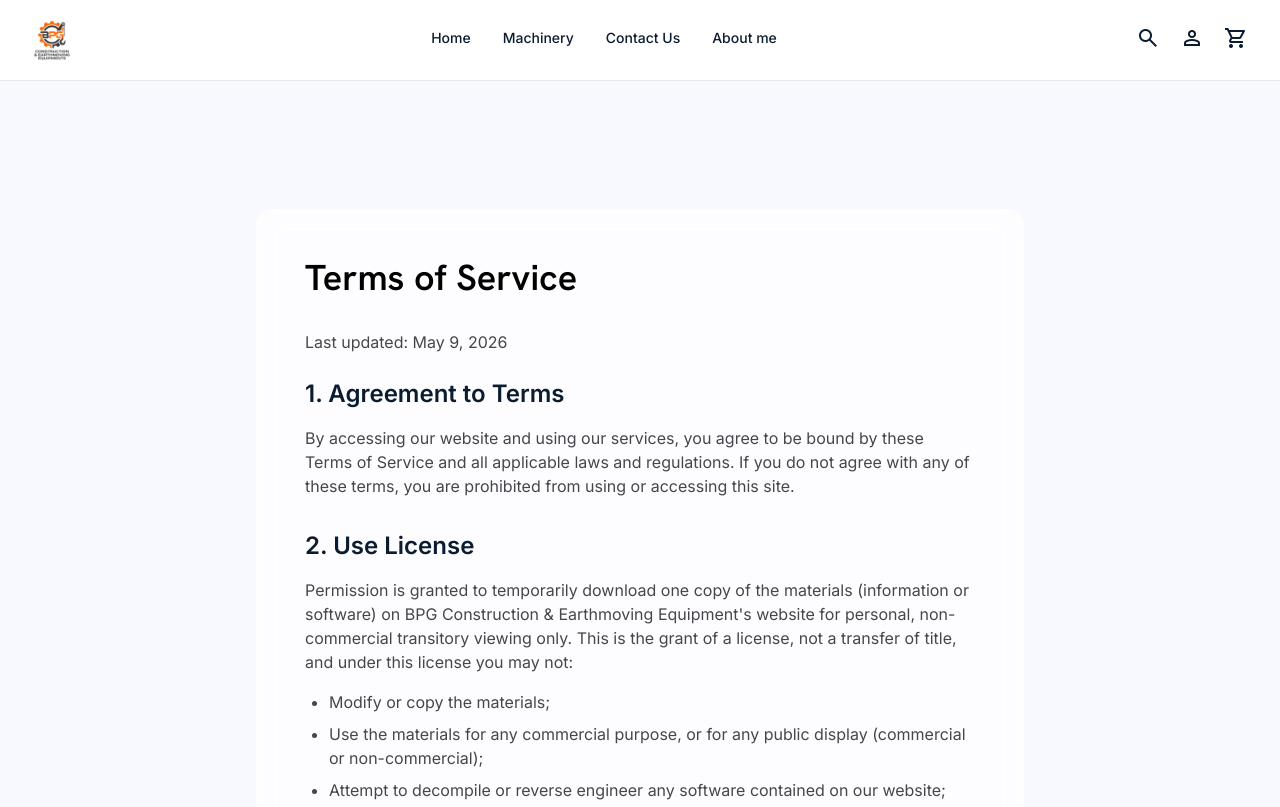
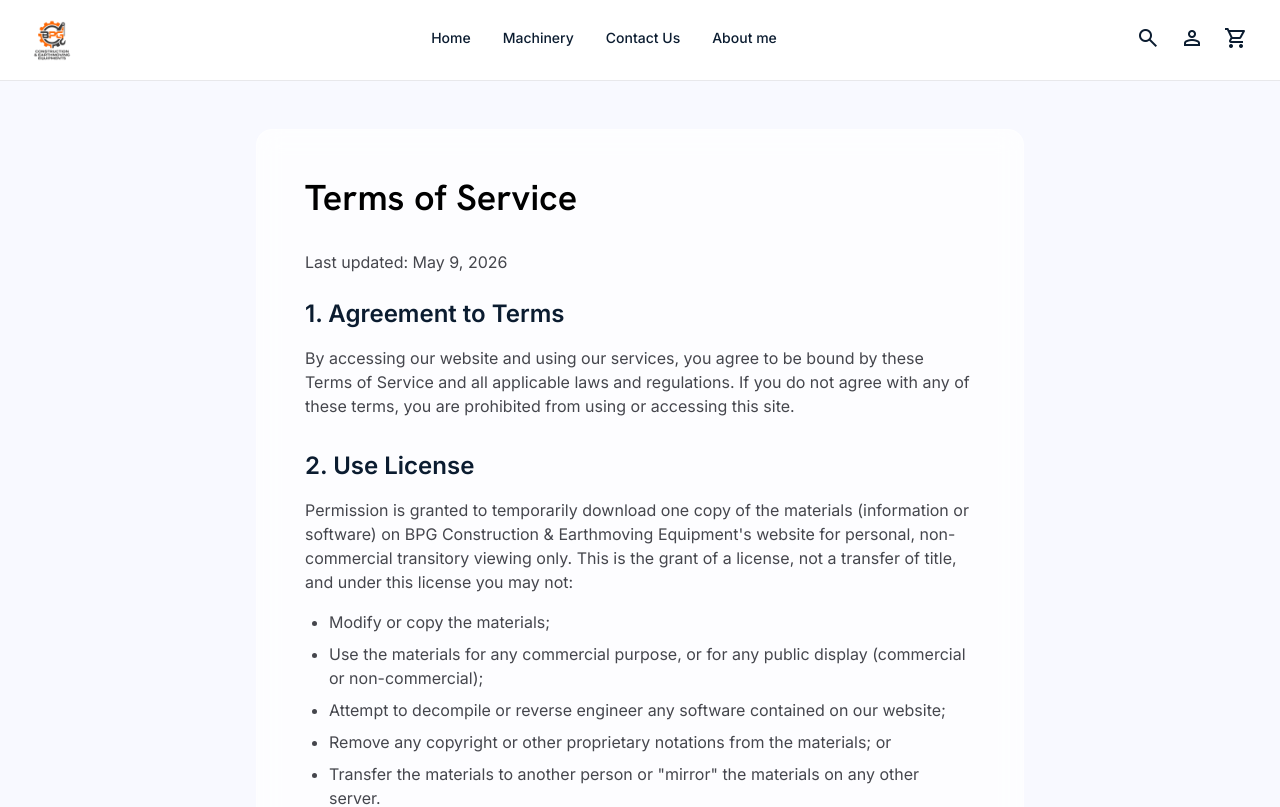
Before and after one commit to nayanpagare081-byte/BPG-Web, a Next.js app: page /terms in a window 1280 px wide. Shown: the top 807 px of the page. Built offline with nearby package versions, Linux system fonts and the light colour scheme; no server answers.

Commit message:
Remove margin-top from privacy and terms

```diff
--- a/src/app/privacy/page.tsx
+++ b/src/app/privacy/page.tsx
@@ -7,7 +7,7 @@
 
 export default function PrivacyPolicyPage() {
   return (
-    <div className="bg-surface min-h-screen py-8 px-4 sm:px-6 lg:px-8 mt-24">
+    <div className="bg-surface min-h-screen py-12 px-4 sm:px-6 lg:px-8">
       <div className="max-w-3xl mx-auto glass-panel p-8 md:p-12 rounded-2xl">
         <h1 className="text-4xl font-display-lg text-primary mb-8">Privacy Policy</h1>
 
--- a/src/app/terms/page.tsx
+++ b/src/app/terms/page.tsx
@@ -7,7 +7,7 @@
 
 export default function TermsOfServicePage() {
   return (
-    <div className="bg-surface min-h-screen py-8 px-4 sm:px-6 lg:px-8 mt-24">
+    <div className="bg-surface min-h-screen py-12 px-4 sm:px-6 lg:px-8">
       <div className="max-w-3xl mx-auto glass-panel p-8 md:p-12 rounded-2xl">
         <h1 className="text-4xl font-display-lg text-primary mb-8">Terms of Service</h1>
 
```
